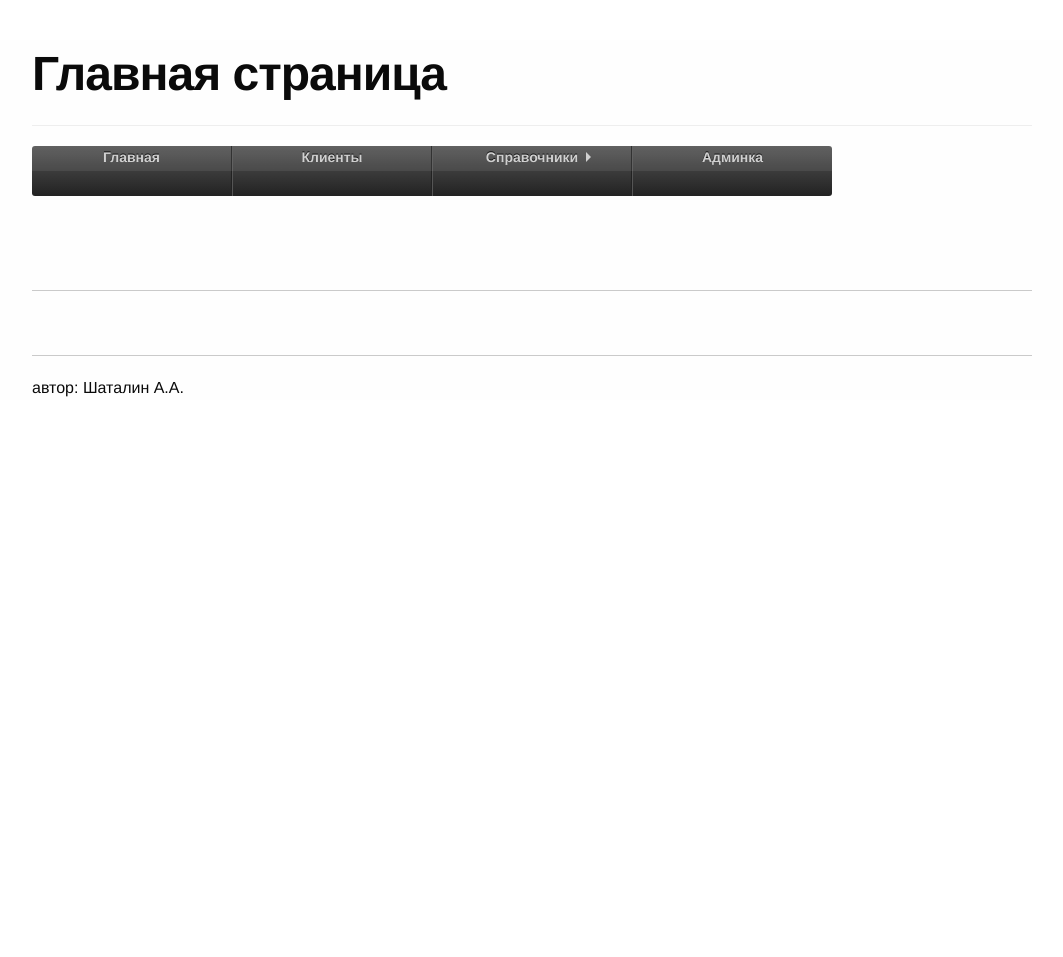
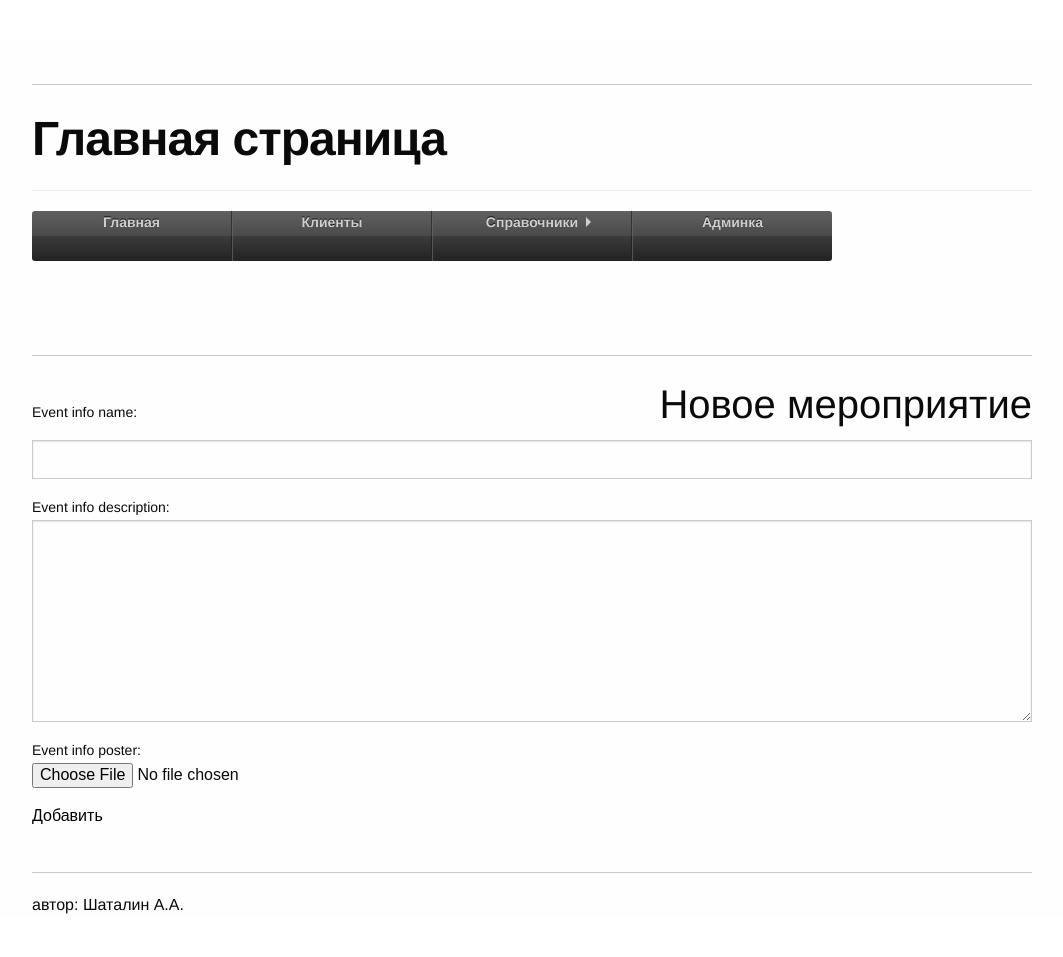
Before and after one commit to Shatalin89/client-list, a Django app: page /eventinfo/add/ in a window 1280 px wide. Shown: the whole page, without its empty margins (108-1171 px from the left). Before the commit the page ends 397 px from the top, so only its background shows below. Run offline with Django 3.2, Linux system fonts and the light colour scheme.

Commit message:
add form events

```diff
--- a/proorg/clientlist/templates/clientlist.html
+++ b/proorg/clientlist/templates/clientlist.html
@@ -1,6 +1,7 @@
 {% extends 'index.html' %}
 
 {% block clients %}
+{% load staticfiles %}
 <table>
     <caption>Таблица имен</caption>
     <tr>
@@ -8,6 +9,7 @@
         <th>Телефон</th>
         <th>Почта</th>
         <th>О клиенте</th>
+
 
     </tr>
     {% for client in clients %}
@@ -17,6 +19,7 @@
             <td>{{ client.clients_telephone | phone2numeric}}</td>
             <td>{{ client.clients_email }}</td>
             <td>{{ client.clients_comments}}</td>
+            <td><a href="#"><img width="20px" height="20px" src="{% static '/media/edit.png' %}"></a></td>
         </tr>
 
     {% endfor%}
--- /dev/null
+++ b/proorg/clientlist/templates/event.html
@@ -0,0 +1,12 @@
+{% extends 'index.html' %}
+
+{% block clients %}
+<h2>Новое мероприятие</h2>
+
+<br>
+        <form method="POST">
+            {% csrf_token %}
+            {{ form }}
+            <button type="submit" class="save btn btn-default">Добавить</button>
+        </form>
+{% endblock %}
--- a/proorg/clientlist/urls.py
+++ b/proorg/clientlist/urls.py
@@ -1,10 +1,11 @@
 from django.conf.urls import url, include
 from django.contrib import admin
-from .views import client, clients, index, addclient, postclient, get_event_info
+from .views import client, clients, index, addclient, postclient, get_event_info, event_info_new
 urlpatterns = [
     url(r'^clients/all/$', clients),
     url(r'^eventsinfo/all/$', get_event_info),
     url(r'^clients/add/$', addclient),
+    url(r'^eventinfo/add/$', event_info_new),
     url(r'^client/post/$', postclient),
     url(r'^clients/get/(?P<clients_id>\d+)/$', client),
     url(r'^', index),
--- a/proorg/clientlist/views.py
+++ b/proorg/clientlist/views.py
@@ -3,7 +3,7 @@ from django.http.response import HttpResponse
 from django.shortcuts import render_to_response
 from .models import Clients, EventInfo, Event
 from django.template.loader import get_template
-from clientlist.forms import ClientsForm
+from .forms import ClientsForm, EentInfoForm
 from django.template.context_processors import csrf
 from django.shortcuts import redirect
 
@@ -50,20 +50,7 @@ def postclient(request):
         client.save()
     return redirect('/clients/all/')
 
-def get_name(request):
-    # if this is a POST request we need to process the form data
-    if request.method == 'POST':
-        # create a form instance and populate it with data from the request:
-        form = NameForm(request.POST)
-        # check whether it's valid:
-        if form.is_valid():
-            # process the data in form.cleaned_data as required
-            # ...
-            # redirect to a new URL:
-            return HttpResponseRedirect('/thanks/')
 
-    # if a GET (or any other method) we'll create a blank form
-    else:
-        form = NameForm()
-
-    return render(request, 'name.html', {'form': form})
+def event_info_new(request):
+    form = EentInfoForm()
+    return render(request, 'event.html', {'form': form})
--- a/proorg/static/style/css/css.css
+++ b/proorg/static/style/css/css.css
@@ -53,6 +53,7 @@ a {
 a:hover {
     color: #555;
 }
+
 
 /*============================*/
 /* Main Navigation
--- a/proorg/static/style/foundation/css/foundation.css
+++ b/proorg/static/style/foundation/css/foundation.css
@@ -1378,10 +1378,10 @@ a {
   color: #1779ba;
   text-decoration: none;
   cursor: pointer; }
-  a:hover, a:focus {
+
+a:hover, a:focus {
     color: #1468a0; }
-  a img {
-    border: 0; }
+
 
 hr {
   clear: both;
--- a/proorg/templates/index.html
+++ b/proorg/templates/index.html
@@ -10,6 +10,8 @@
 <body>
 
 <div id="container">
+    <br>
+    <hr>
     <div id="header">
         <h1><strong>Главная страница</strong></h1>
     </div>
```
Also changed, not shown: proorg/proorg/settings.py (+5 -4 lines).
